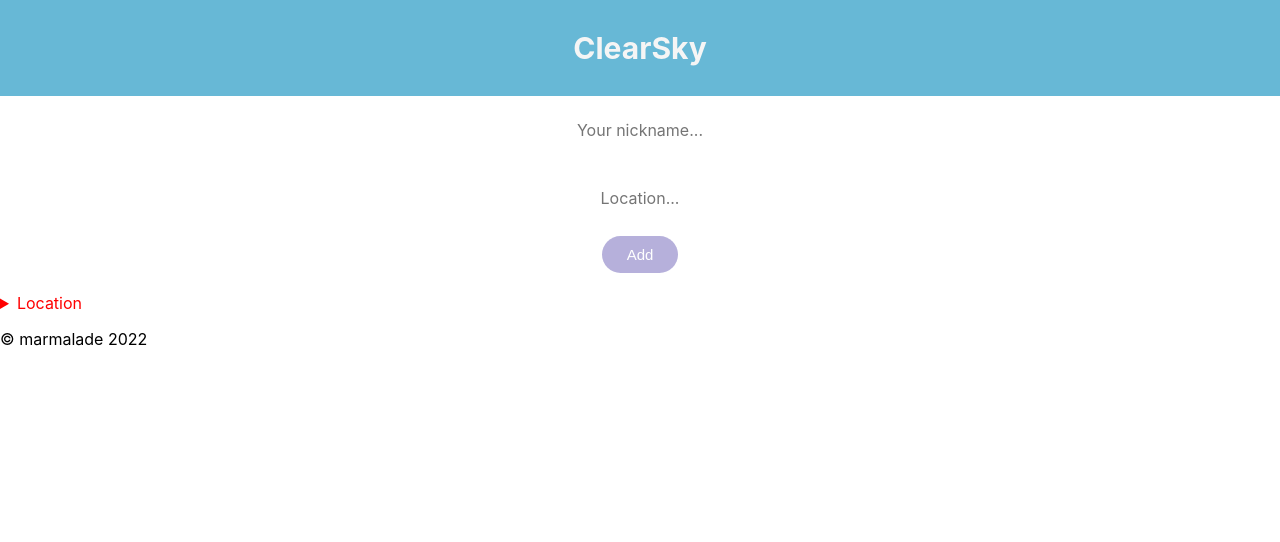
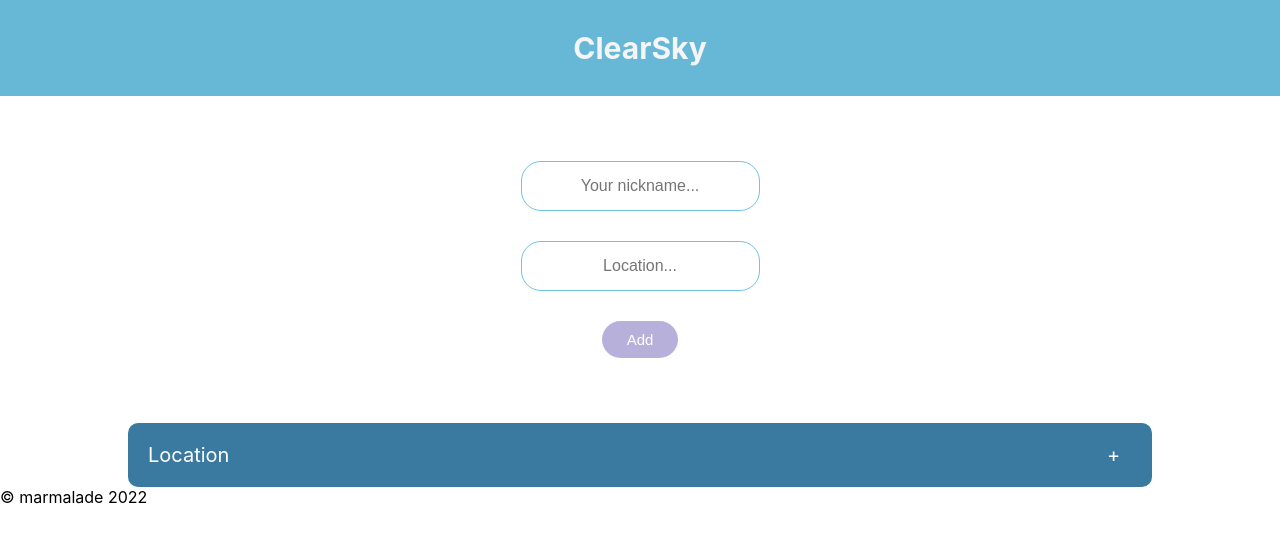
Before and after one commit to team-marmalade/clear-sky, a React (Create React App) app: page / in a window 1280 px wide. Shown: the top 542 px of the page. Built offline with nearby package versions, Linux system fonts and the light colour scheme.

Commit message:
details styling

```diff
--- a/src/App.css
+++ b/src/App.css
@@ -1,4 +1,4 @@
-
+/* header */
 header {
   display: flex;
   justify-content: space-around;
@@ -12,22 +12,29 @@ header .logo h3 {
   font-size: 30px;
 }
 
-
-form input {
-  padding: 1rem;
-  border-radius: 20px;
-  max-width: 230px;
-  font-family: var(--text-font);
-  border: 1px solid var(--sj-black);
-  font-size: var(--body-font-size);
-  margin: 8px 0;
-  text-align:center;
+main {
+  width: 80%;
+  margin-left: auto;
+  margin-right: auto;
 }
 
+/* form */
 form {
   display: flex;
   flex-direction: column;
   align-items: center;
+  margin: 50px;
+}
+
+form input {
+  padding: 15px;
+  border-radius: 20px;
+  max-width: 230px;
+  font-family: Arial, Helvetica, sans-serif;
+  border: 1px solid rgb(112, 195, 228);
+  font-size: var(--body-font-size);
+  margin: 15px 0;
+  text-align:center;
 }
 
 button {
@@ -37,14 +44,48 @@ button {
   padding: 10px 25px;
   text-align: center;
   font-size: 15px;
-  margin: 4px 2px;
+  margin: 15px 5px;
   opacity: 0.6;
   transition: 0.3s;
   display: inline-block;
   border-radius: 20px;
 }
 
-#details {
-  margin: 16px 0;
-  color: red;
+/* details */
+details p {
+  border-radius: 10px;
+  margin: 0;
+  padding: 20px;
+  border-top: none;
+  color: rgb(37, 33, 33);
+  background-color: rgb(216, 229, 239);
 }
+
+details summary {
+  border-radius: 10px;
+  position: relative;
+  padding: 20px;
+  background-color: rgb(59, 122, 160);
+  color: white;
+  list-style: none;
+  font-size: 20px;
+}
+
+
+details summary::before {
+  content: "+";
+  position: absolute;
+  width: 25px;
+  height: 25px;
+  transform: rotate(0deg);
+  right: 20px;
+}
+
+details[open] summary::before {
+  transform: rotate(45deg);
+}
+
+details[open] p {
+  color: rgb(37, 33, 33);
+  background-color: rgb(216, 229, 239);
+}
--- a/src/App.js
+++ b/src/App.js
@@ -1,16 +1,18 @@
-import React from 'react';
-import './App.css';
-import Header from './Header';
-import Form from './Form';
-import Details from './Details';
-import Footer from './Footer';
+import React from "react";
+import "./App.css";
+import Header from "./Header";
+import Form from "./Form";
+import Details from "./Details";
+import Footer from "./Footer";
 
 function App() {
   return (
     <div className="App">
-      <Header/>
-      <Form />
-      <Details />
+      <Header />
+      <main>
+        <Form />
+        <Details />
+      </main>
       <Footer />
     </div>
   );
--- a/src/Details.jsx
+++ b/src/Details.jsx
@@ -2,12 +2,13 @@ import React from "react";
 
 const Details = () => {
   return (
-    <div id="details">
       <details >
         <summary>Location</summary>
+        <p>Something small enough to escape casual notice.
         Something small enough to escape casual notice.
+        Something small enough to escape casual notice.
+        </p>
       </details>
-    </div>
   );
 };
 
--- a/src/Form.jsx
+++ b/src/Form.jsx
@@ -2,7 +2,6 @@ import React from "react";
 
 const Form = () => {
   return (
-    <div >
       <form >
         <input
           type="text"
@@ -20,7 +19,6 @@ const Form = () => {
           <button type="submit">Add</button>
         </div>
       </form>
-    </div>
   );
 };
 
```
Also changed, not shown: src/collapsebutton.svg (added).
